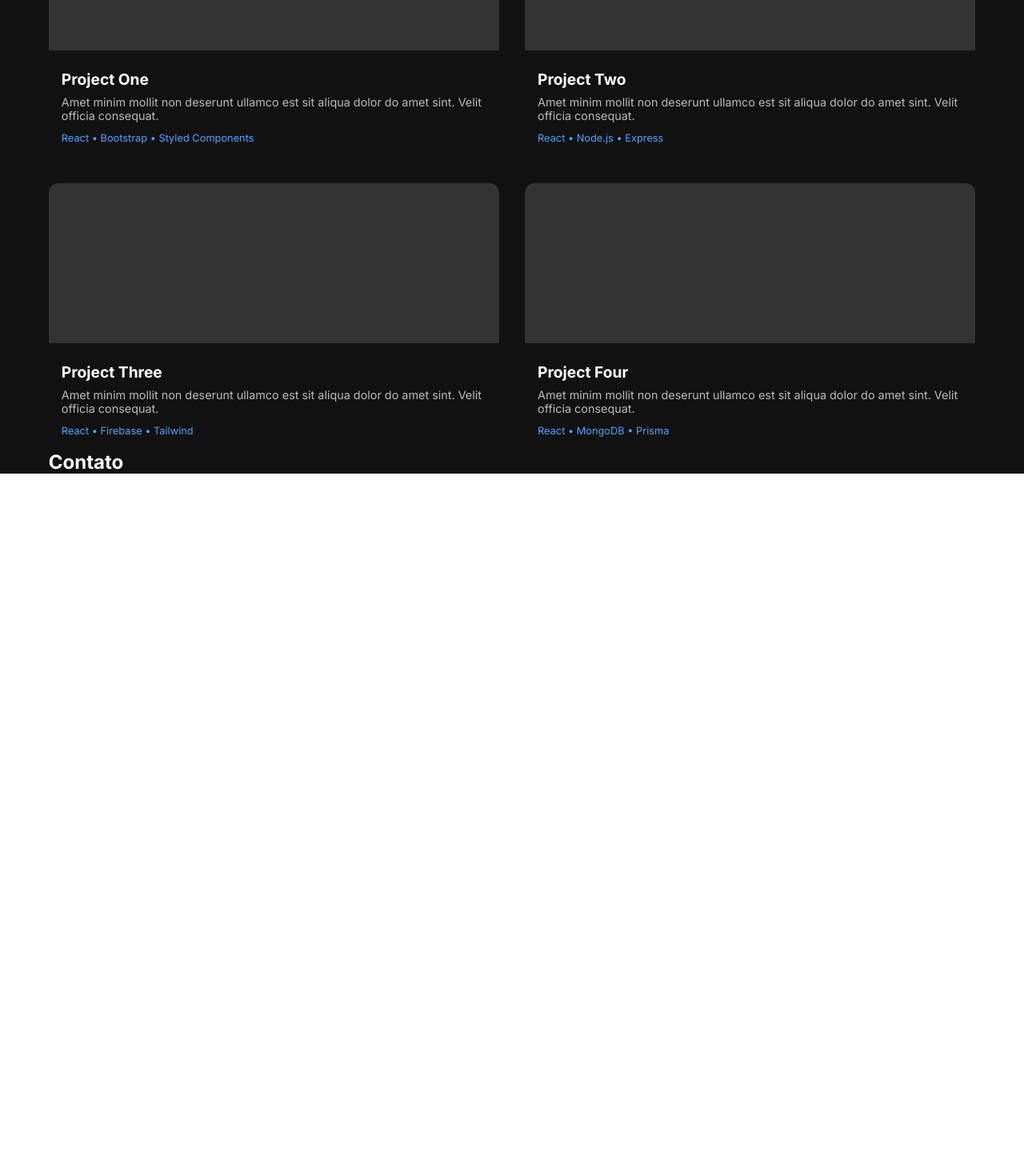
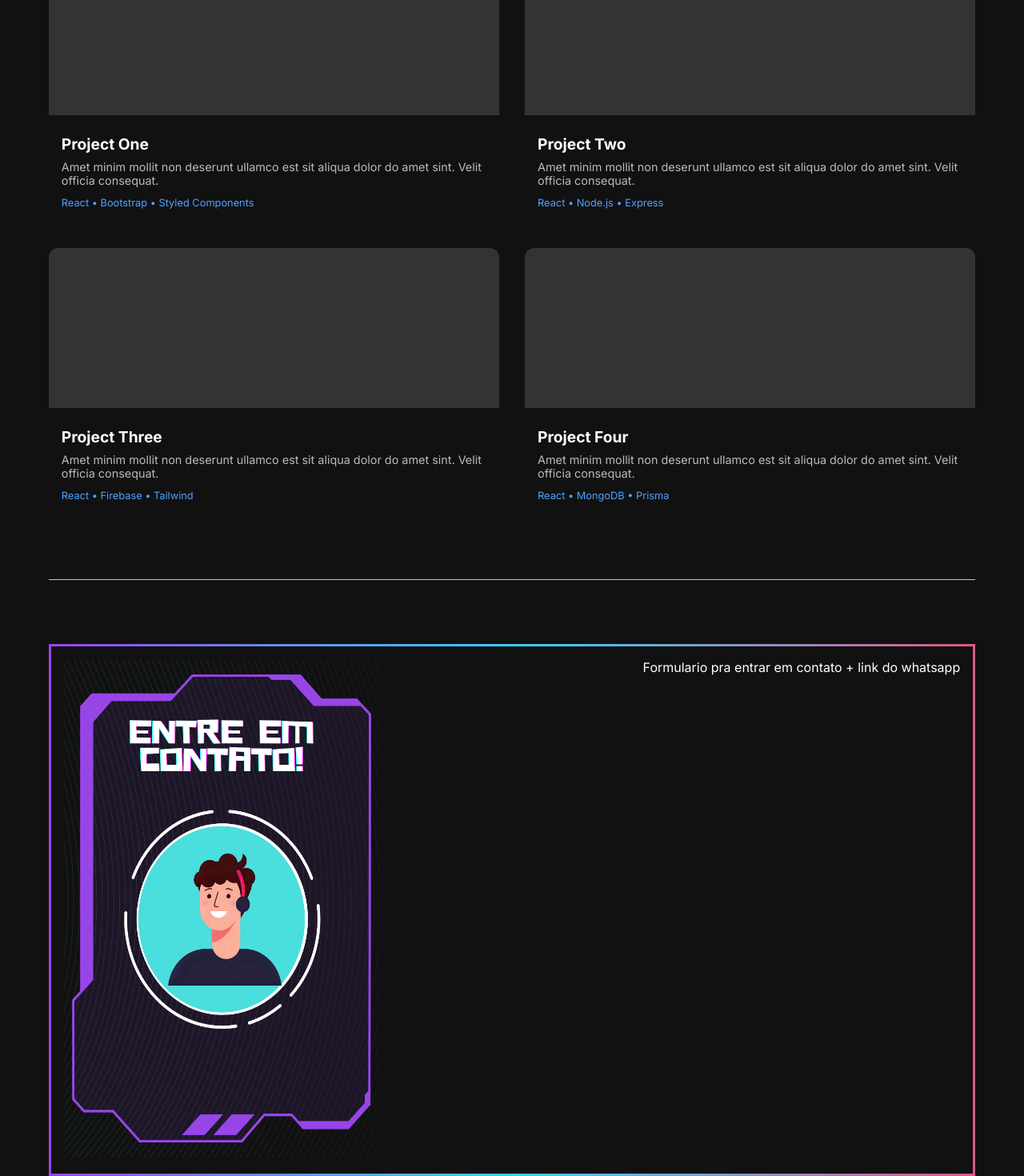
Before and after one commit to PredoH1/Portfolio, a React (Vite) app: page / in a window 1280 px wide. Shown: the part 1283-2753 px from the top of the page at 80% size. Before the commit the page ends 1875 px from the top, so only its background shows below. Built offline with nearby package versions, Linux system fonts and the light colour scheme.

Commit message:
Feat: estruturação da sessão ENTRE EM CONTATO

```diff
--- /dev/null
+++ b/src/components/ContactGrid/ContactGrid.module.css
@@ -0,0 +1,16 @@
+.container {
+  display: flex;
+  justify-content: space-between;
+  border: 4px solid;
+  border-image-slice: 1;
+  border-width: 3px;
+  border-image-source: linear-gradient(90deg, #9845e8, #33d2ff, #dd5789);
+  border-radius: 12px; /* opcional */
+  padding: 1rem;
+  color: #fff;
+}
+
+.bannerBox img {
+  width: 394px;
+  height: 623px;
+}
--- /dev/null
+++ b/src/components/ContactGrid/index.jsx
@@ -0,0 +1,16 @@
+import style from "../../components/ContactGrid/ContactGrid.module.css";
+import bannerContact from "../../assets/bannerContact.png";
+import { useState } from "react";
+
+function ContactGrid() {
+  return (
+    <section className={style.container}>
+      <div className={style.bannerBox}>
+        <img src={bannerContact} alt="bannner de contato" />
+      </div>
+      <div>Formulario pra entrar em contato + link do whatsapp</div>
+    </section>
+  );
+}
+
+export default ContactGrid;
--- a/src/components/Grid/Grid.module.css
+++ b/src/components/Grid/Grid.module.css
@@ -1,6 +1,8 @@
 .container {
   width: 100%;
   margin-top: 3rem;
+  padding-bottom: 5rem;
+  border-bottom: #c6c6c6 1px solid;
 }
 
 .title {
--- a/src/pages/Home/Home.module.css
+++ b/src/pages/Home/Home.module.css
@@ -42,6 +42,8 @@
   color: #fff;
   background: #111;
   max-width: 1200px;
+  padding-bottom: 5rem;
+  border-bottom: #c6c6c6 1px solid;
 }
 
 .experience h2 {
@@ -137,3 +139,7 @@ li {
   font-size: 14px;
   color: #ddd;
 }
+
+.contato {
+  padding-top: 5rem;
+}
--- a/src/pages/Home/index.jsx
+++ b/src/pages/Home/index.jsx
@@ -2,6 +2,7 @@ import Header from "../../components/Header";
 import Grid from "../../components/Grid";
 import style from "../Home/Home.module.css";
 import React, { useState } from "react";
+import ContactGrid from "../../components/ContactGrid";
 
 function Home() {
   const experiences = [
@@ -123,7 +124,7 @@ function Home() {
             <Grid />
           </section>
           <section className={style.contato}>
-            <h1>Contato</h1>
+            <ContactGrid />
           </section>
         </div>
       </main>
```
Also changed, not shown: src/assets/bannerContact.png (added).
